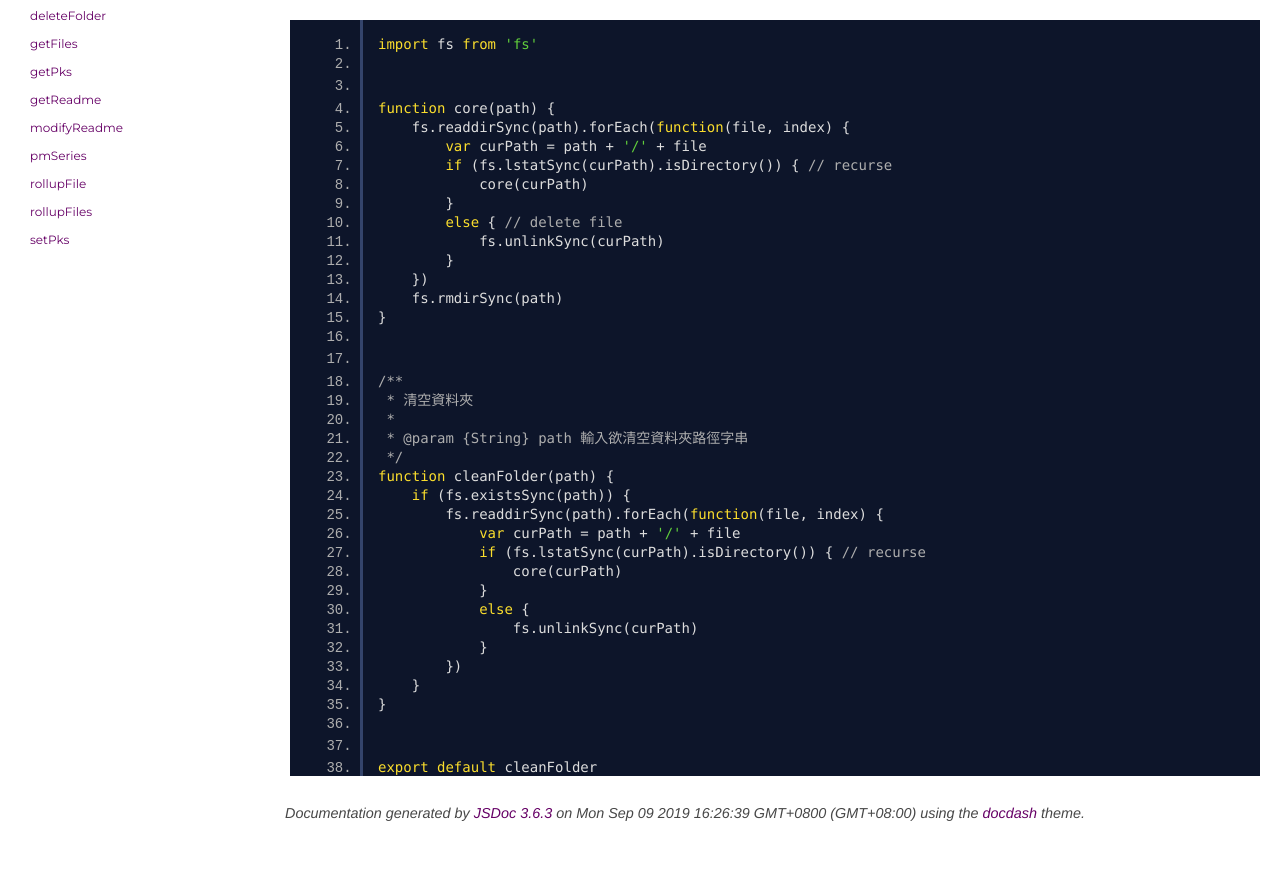
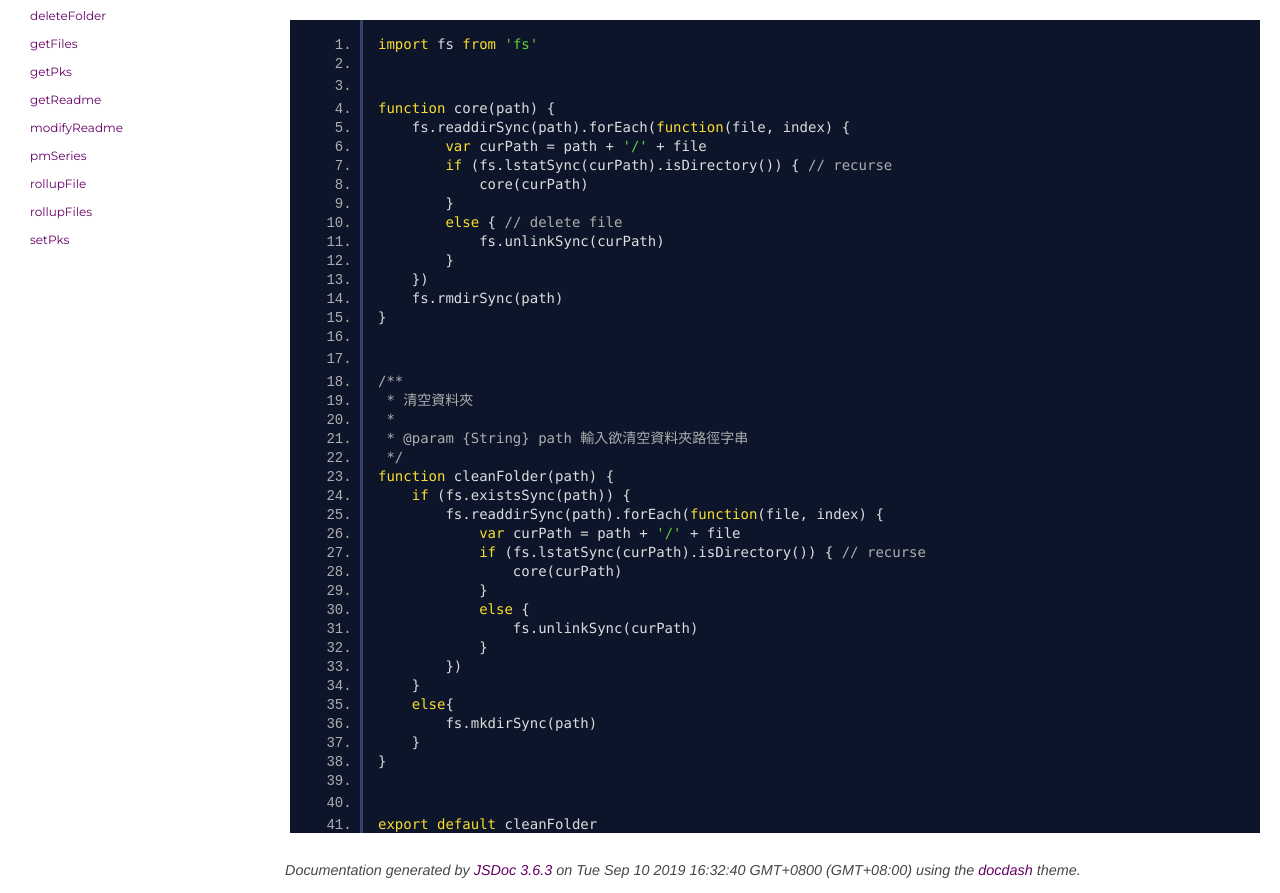
Before and after one commit to yuda-lyu/w-package-tools, a website: page docs/cleanFolder.mjs.html in a window 1280 px wide. Shown: the part 124-1017 px from the top of the page. Before the commit the page ends 960 px from the top, so only its background shows below. Drawn offline with Linux system fonts and the light colour scheme.

Commit message:
modify: cleanFolder

```diff
--- a/docs/cleanFolder.mjs.html
+++ b/docs/cleanFolder.mjs.html
@@ -76,6 +76,9 @@ function cleanFolder(path) {
             }
         })
     }
+    else{
+        fs.mkdirSync(path)
+    }
 }
 
 
@@ -94,7 +97,7 @@ export default cleanFolder
 <br class="clear">
 
 <footer>
-    Documentation generated by <a href="https://github.com/jsdoc3/jsdoc">JSDoc 3.6.3</a> on Mon Sep 09 2019 16:26:39 GMT+0800 (GMT+08:00) using the <a href="https://github.com/clenemt/docdash">docdash</a> theme.
+    Documentation generated by <a href="https://github.com/jsdoc3/jsdoc">JSDoc 3.6.3</a> on Tue Sep 10 2019 16:32:40 GMT+0800 (GMT+08:00) using the <a href="https://github.com/clenemt/docdash">docdash</a> theme.
 </footer>
 
 <script>prettyPrint();</script>
--- a/package.json
+++ b/package.json
@@ -1,6 +1,6 @@
 {
   "name": "w-package-tools",
-  "version": "1.0.3",
+  "version": "1.0.4",
   "description": "A tool for build packages.",
   "main": "dist/w-package-tools.umd.js",
   "dependencies": {},
--- a/src/cleanFolder.mjs
+++ b/src/cleanFolder.mjs
@@ -32,6 +32,9 @@ function cleanFolder(path) {
             }
         })
     }
+    else{
+        fs.mkdirSync(path)
+    }
 }
 
 
```
Also changed, not shown: docs/addVersion.mjs.html (+1 -1 lines), docs/deleteFolder.mjs.html (+1 -1 lines), docs/getFiles.mjs.html (+1 -1 lines), docs/getPks.mjs.html (+1 -1 lines), docs/getReadme.mjs.html (+1 -1 lines), docs/global.html (+1 -1 lines), docs/index.html (+1 -1 lines), docs/modifyReadme.mjs.html (+1 -1 lines), docs/pmSeries.mjs.html (+1 -1 lines), docs/rollupFile.mjs.html (+1 -1 lines), docs/rollupFiles.mjs.html (+1 -1 lines), docs/setPks.mjs.html (+1 -1 lines), dist/addVersion.umd.js, dist/cleanFolder.umd.js, 8 more files, 2 other files.
